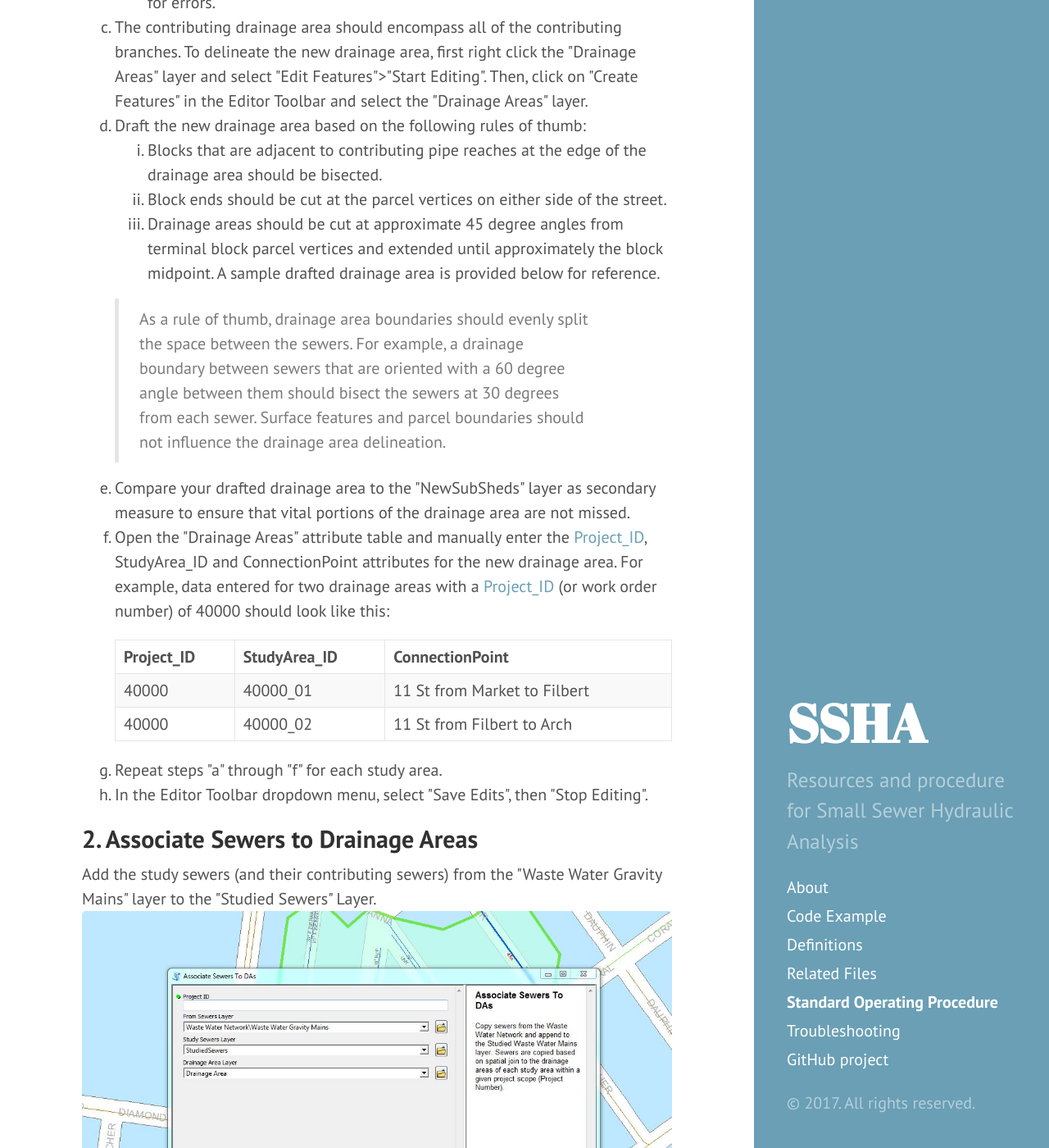
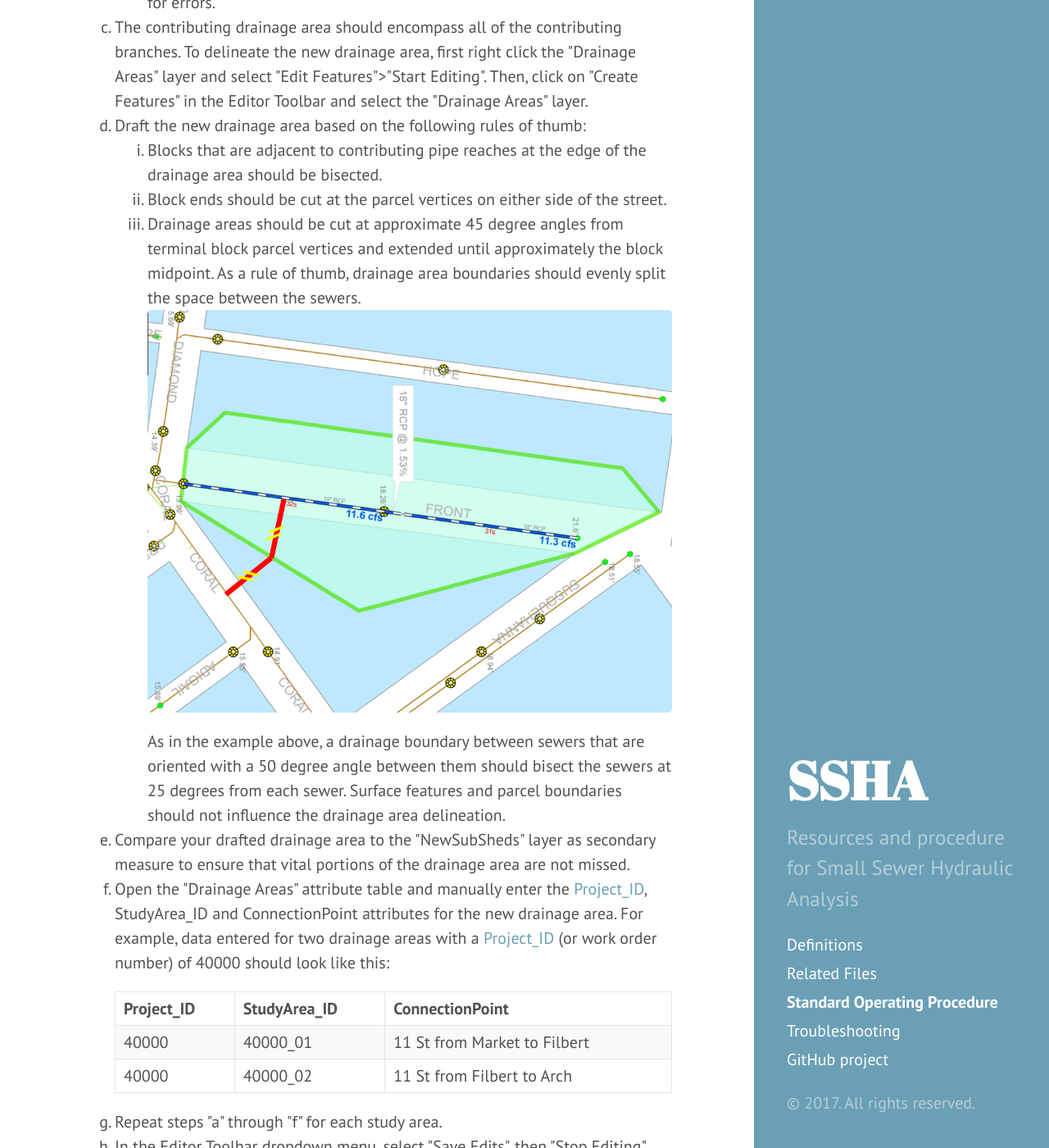
Before and after one commit to adams-cool-org/ssha3, a Jekyll site: the page built from docs/sop.md, in a window 1280 px wide and 1400 px high, scrolled down 1871 px. Shown: the whole window at 82% size. Built offline with Jekyll 4.4.1, drawn with Linux system fonts in a browser that asks for light colours; some of the changed text lies outside the part shown.

Commit message:
delineation image

```diff
--- a/docs/sop.md
+++ b/docs/sop.md
@@ -23,7 +23,7 @@ script tools applied within an ArcGIS basemap and geodatabase on the LAMP drive
 at this server location:
 > \\\PWDHQR2\Data\Planning &amp; Research\Linear Asset Management Program\Water Sewer Projects Initiated\03 GIS Data\Hydraulic Studies
 
-A decription of all related files is located here. The SSHA procedure is outlined below:
+A decription of all related files is located [here]({{site.baseurl}}/files). The SSHA procedure is outlined below:
 
 1. [Delineate Drainage Areas](#1-delineate-drainage-areas)
 2. [Associate Sewers to Drainage Areas](#2-associate-sewers-to-drainage-areas)
@@ -48,9 +48,9 @@ A decription of all related files is located here. The SSHA procedure is outline
 4. Draft the new drainage area based on the following rules of thumb:
     1. Blocks that are adjacent to contributing pipe reaches at the edge of the drainage area should be bisected.
     2. Block ends should be cut at the parcel vertices on either side of the street.
-    3. Drainage areas should be cut at approximate 45 degree angles from terminal block parcel vertices and extended until approximately the block midpoint. A sample drafted drainage area is provided below for reference.
-
-      > As a rule of thumb, drainage area boundaries should evenly split the space between the sewers. For example, a drainage boundary between sewers that are oriented with a 60 degree angle between them should bisect the sewers at 30 degrees from each sewer. Surface features and parcel boundaries should not influence the drainage area delineation.
+    3. Drainage areas should be cut at approximate 45 degree angles from terminal block parcel vertices and extended until approximately the block midpoint. As a rule of thumb, drainage area boundaries should evenly split the space between the sewers.
+    ![SSHA Example Shed Delineation]({{site.baseurl}}/public/img/ssha-delineation-angles-example.png)
+    As in the example above, a drainage boundary between sewers that are oriented with a 50 degree angle between them should bisect the sewers at 25 degrees from each sewer. Surface features and parcel boundaries should not influence the drainage area delineation.
 
 5. Compare your drafted drainage area to the &quot;NewSubSheds&quot; layer as secondary measure to ensure that vital portions of the drainage area are not missed.
 6. Open the &quot;Drainage Areas&quot; attribute table and manually enter the [Project\_ID]({{site.baseurl}}/definitions/#project_id), StudyArea\_ID and ConnectionPoint attributes for the new drainage area. For example, data entered for two drainage areas with a [Project\_ID]({{site.baseurl}}/definitions/#project_id) (or work order number) of 40000 should look like this:
```
Also changed, not shown: docs/_drafts/about.md (renamed from docs/about.md), docs/_drafts/code-example.md (renamed from docs/code-example.md), docs/public/img/ssha-delineation-angles-example.png (added).
